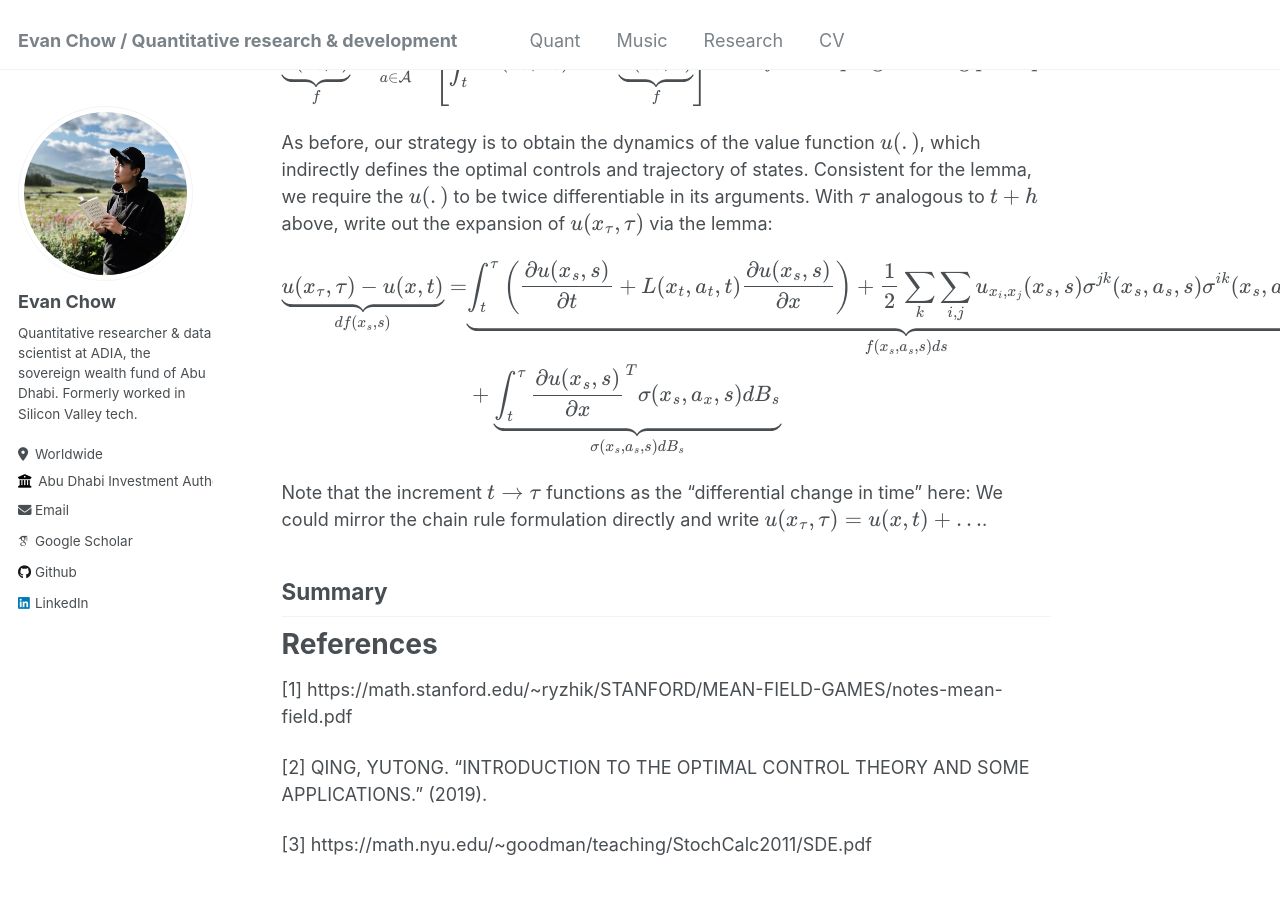
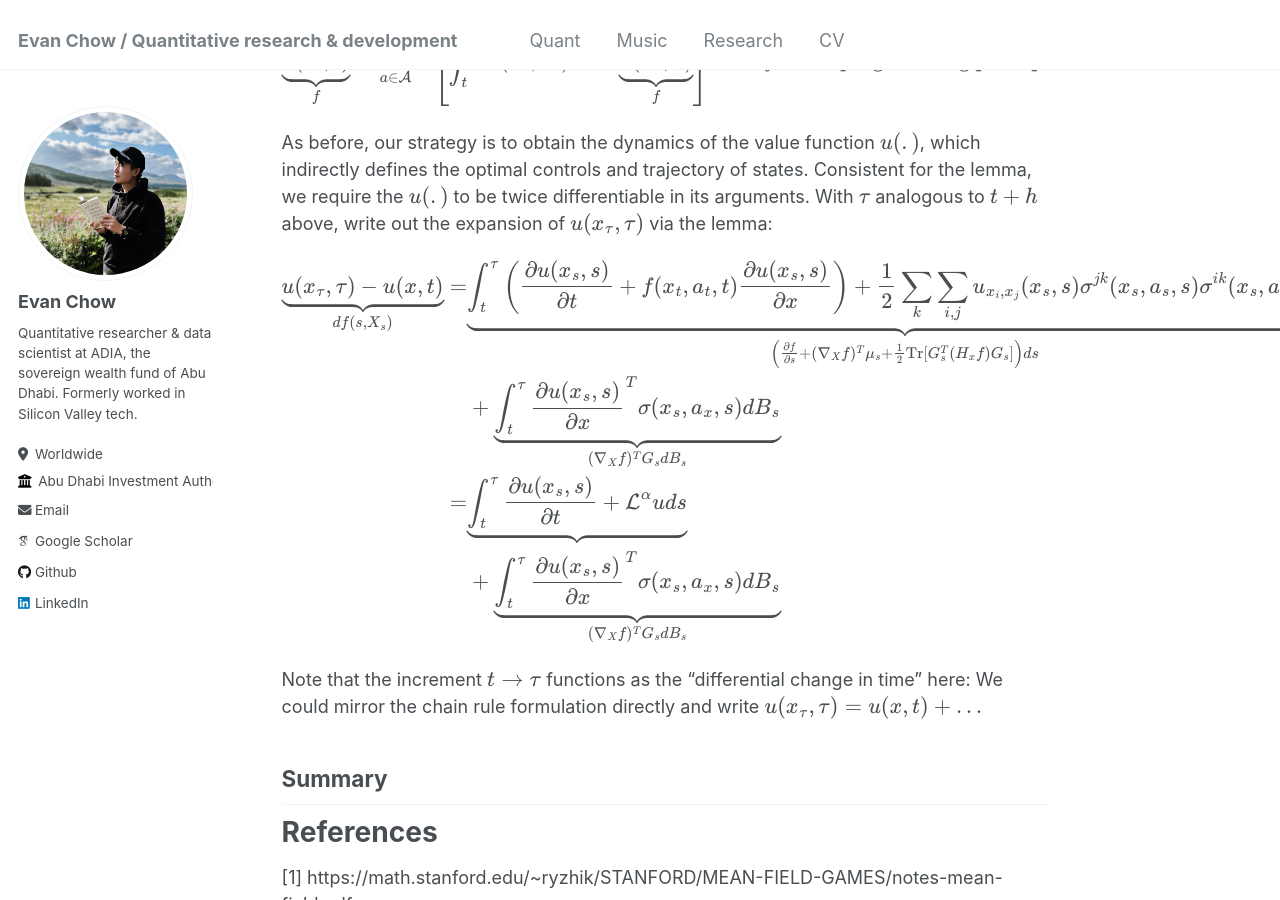
Before and after one commit to evnchw/evnchw.github.io, a Jekyll site: the page built from _quant/refresher_hjb.md, in a window 1280 px wide and 900 px high, scrolled down 7668 px. Built offline with Jekyll 4.4.1, drawn with Linux system fonts in a browser that asks for light colours; some web fonts are replaced.

Commit message:
update equations

```diff
--- a/_quant/refresher_hjb.md
+++ b/_quant/refresher_hjb.md
@@ -245,16 +245,30 @@ As before, our strategy is to obtain the dynamics of the value function $$u(.)$$
 
 $$
 \begin{align}
-    \underbrace{u(x_\tau, \tau) - u(x,t)}_{d f(x_s, s)} = &
-            \underbrace{\int_t^\tau \left(\frac{\partial u(x_s, s)}{\partial t} + L(x_t, a_t, t) \frac{\partial u(x_s, s)}{\partial x} \right) +
-            \frac{1}{2} \sum_k \sum_{i,j} u_{x_i, x_j}(x_s, s) \sigma^{jk}(x_s, a_s, s)\sigma^{ik}(x_s, a_x, s) ds}_{f(x_s, a_s, s) ds} \\
+    \underbrace{u(x_\tau, \tau) - u(x,t)}_{d f(s, X_s)} = &
+            \underbrace{\int_t^\tau \left(\frac{\partial u(x_s, s)}{\partial t} + f(x_t, a_t, t) \frac{\partial u(x_s, s)}{\partial x} \right) +
+            \frac{1}{2} \sum_k \sum_{i,j} u_{x_i, x_j}(x_s, s) \sigma^{jk}(x_s, a_s, s)\sigma^{ik}(x_s, a_x, s) ds}_{
+                \left(\frac{\partial f}{\partial s} + (\nabla_X f)^T \mu_s + \frac{1}{2} \text{Tr} \left[ G_s^T (H_x f) G_s \right] \right) ds
+            } \\
             &+
-            \underbrace{\int_t^\tau \frac{\partial u(x_s, s)}{\partial x}^T \sigma(x_s, a_x, s) dB_s}_{\sigma(x_s, a_s, s) dB_s}
+            \underbrace{
+                \int_t^\tau \frac{\partial u(x_s, s)}{\partial x}^T \sigma(x_s, a_x, s) dB_s
+            }_{
+                (\nabla_X f)^T G_s dB_s
+            } \\
+            = &
+            \underbrace{\int_t^\tau \frac{\partial u(x_s, s)}{\partial t} + \mathcal{L}^\alpha u ds
+            } \\
+            &+
+            \underbrace{
+                \int_t^\tau \frac{\partial u(x_s, s)}{\partial x}^T \sigma(x_s, a_x, s) dB_s
+            }_{
+                (\nabla_X f)^T G_s dB_s
+            }
 \end{align}
 $$
 
-Note that the increment $$t \to \tau$$ functions as the "differential change in time" here: We could mirror the chain rule formulation directly and write $$u(x_\tau, \tau) = u(x, t) + \dots$$.
-
+Note that the increment $$t \to \tau$$ functions as the "differential change in time" here: We could mirror the chain rule formulation directly and write $$u(x_\tau, \tau) = u(x, t) + \dots$$
 
 
 
```
